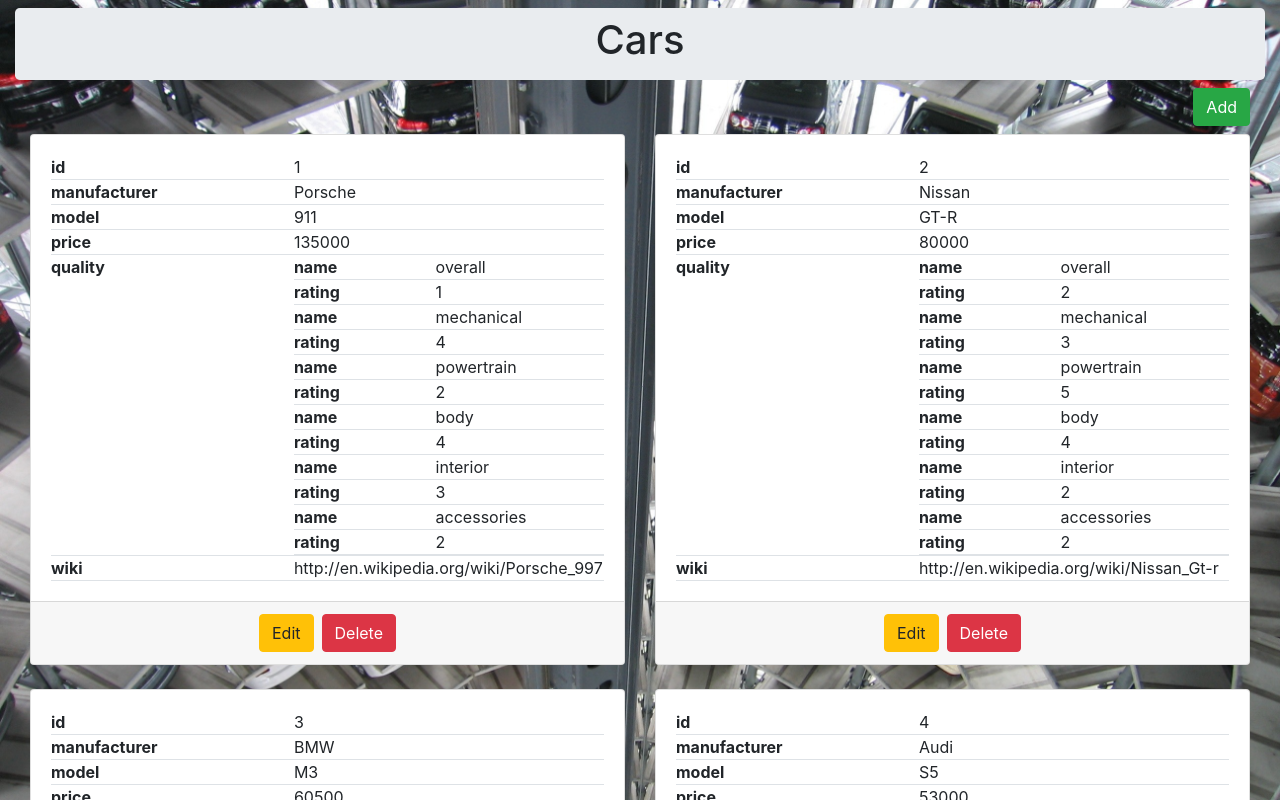
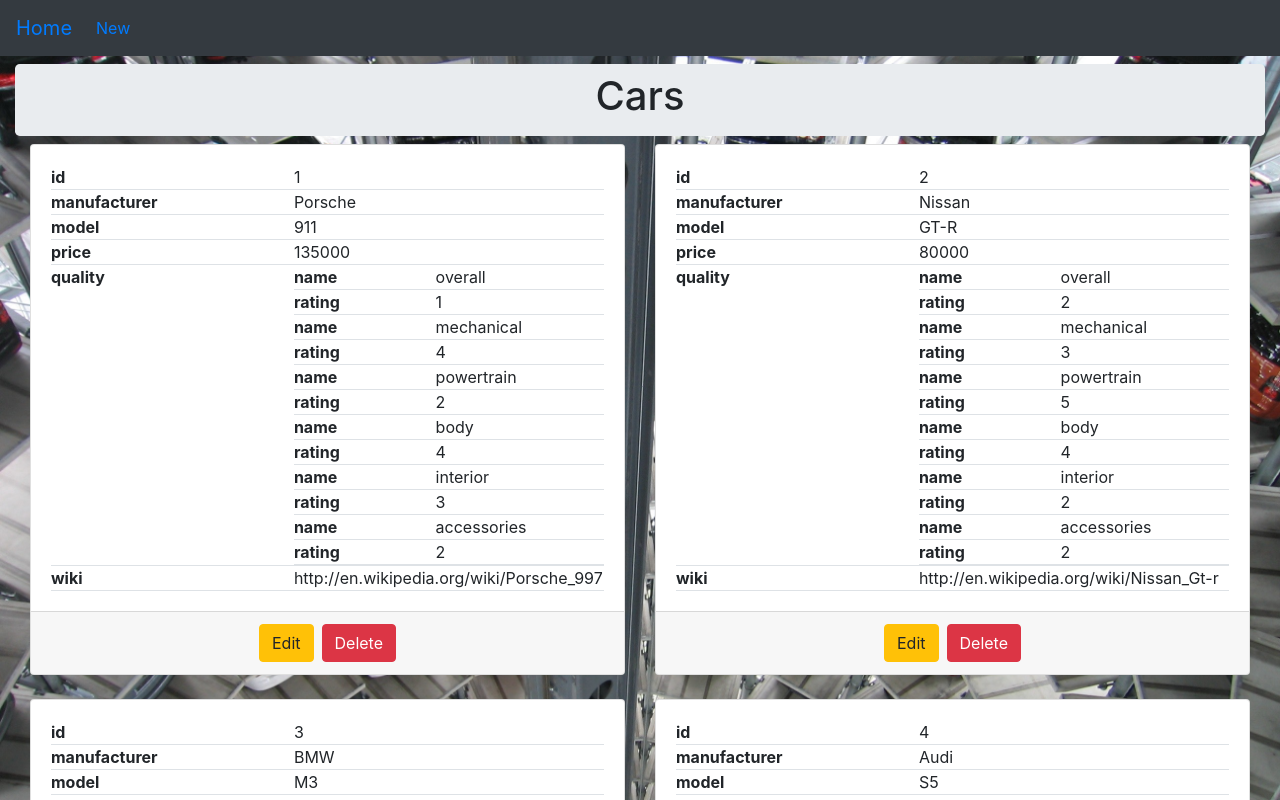
Before and after one commit to AlePericolo/crud-react-app, a React (Create React App) app: page / in a window 1280 px wide. Shown: the top 800 px of the page. Built offline with nearby package versions, Linux system fonts and the light colour scheme; data requests are answered from the project's data file.

Commit message:
handle route

```diff
--- a/src/components/Grid.js
+++ b/src/components/Grid.js
@@ -1,12 +1,16 @@
 import React from 'react';
 import Element from './Element';
 import DeleteButton from './common/DeleteButton';
-import { Link } from 'react-router-dom';
+import { Route, Link } from 'react-router-dom'
+import EditPage from './container/EditPage';
 
 export default class Grid extends React.Component {
 
     geContent = function () {
+        /*provare a spostare il map nel component Element*/
+
         return this.props.data.map((obj, index) => {
+
             return (
                 <div key={index} className="col-sm-6 mb-4">
                     <div className="card">
@@ -14,12 +18,13 @@
                             <Element data={obj} keys={Object.keys(obj)} />
                         </div>
                         <div className="card-footer text-center">
-                            <Link to={"/form/"} params={{ id: obj.id }} >
+                            <Link to={`/edit/${obj.id}`}>
                                 <button type="button" className="btn btn-warning mr-2">Edit</button>
                             </Link>
                             <DeleteButton id={obj.id} />
                         </div>
                     </div>
+                    <Route path="/edit/:id" component={EditPage} />
                 </div>
             )
         })
--- a/src/components/common/DeleteButton.js
+++ b/src/components/common/DeleteButton.js
@@ -1,7 +1,8 @@
 import React from 'react';
 import Service from '../Service';
 import Swal from 'sweetalert2'
-//import { Redirect } from 'react-router-dom';
+import { Route } from 'react-router';
+import HomePage from '../container/HomePage';
 
 export default class DeleteButton extends React.Component {
 
@@ -27,7 +28,10 @@
                                 showConfirmButton: false,
                                 timer: 1500
                             }).then(() => {
-                                return window.location.reload();
+                                return (<Route path='/' component={ (props) => (
+                                            <HomePage timestamp={new Date().toString()} {...props} />
+                                        )}/>);
+                                //return window.location.reload();
                                 //this.props.history.push('/index')
                                 //return <Redirect to='/' />
                             });
@@ -43,7 +47,6 @@
                                 //this.props.history.push('/index')
                                 //return <Redirect to='/' />
                             });
-
                         }
                     }).catch((error) => {
                         console.log("error-----------", error)
--- /dev/null
+++ b/src/components/common/NotFound.js
@@ -0,0 +1,12 @@
+import React from 'react'
+const Notfound = () =>  {
+    return (
+        <div className="container">
+            <div className="jumbotron mt-5">
+                <h1>Not found</h1>
+                <p>Check your path..</p>
+            </div>
+        </div>
+    )
+}
+export default Notfound
--- /dev/null
+++ b/src/components/container/EditPage.js
@@ -0,0 +1,21 @@
+import React, { Component } from 'react';
+import Title from '../common/Title'
+
+class EditPage extends Component {
+
+    render() {
+
+        console.log(this.props)
+        const { params } = this.props.match
+        console.log(params);
+
+        return (
+            <div className="container-fluid">
+                <Title title={'Edit'} />
+                <h2>{params.id}</h2>
+            </div>
+        )
+      }
+}
+
+export default EditPage;
--- a/src/components/container/HomePage.js
+++ b/src/components/container/HomePage.js
@@ -2,14 +2,13 @@
 import Service from '../Service';
 import Grid from '../Grid';
 import Title from '../common/Title'
-import { Link } from 'react-router-dom';
 import Swal from 'sweetalert2'
 
 class HomePage extends Component {
 
     constructor(props) {
         super(props);
-        //console.log(props);
+        console.log(props);
         this.state = { data: '', loadComplete: false };
         this.addService = new Service();
     }
@@ -35,17 +34,11 @@
     }
 
     render() {
+
         if(this.state.loadComplete){
         return (
             <div className="container-fluid">
                 <Title title={'Cars'} />
-                <div className="container-fluid">
-                    <div className="clearfix mb-2">
-                        <Link to={"/form/"} >
-                            <button type="button" className="btn btn-success float-right">Add</button>
-                        </Link>
-                    </div>
-                </div>
                 {this.createGrid()}
             </div>
         )}
--- /dev/null
+++ b/src/components/container/NewPage.js
@@ -0,0 +1,16 @@
+import React, { Component } from 'react';
+import Title from '../common/Title'
+
+class NewPage extends Component {
+
+    render() {
+
+      return (
+        <div className="container-fluid">
+            <Title title={'New'} />
+        </div>
+      )
+    }
+}
+
+export default NewPage;
--- a/src/index.js
+++ b/src/index.js
@@ -1,18 +1,61 @@
 import React from 'react';
 import ReactDOM from 'react-dom';
-import { BrowserRouter as Router, Route } from 'react-router-dom';
+import { Route, Link, BrowserRouter as Router, Switch } from 'react-router-dom'
 import './index.css';
+
+import HomePage from './components/container/HomePage';
+import NewPage from './components/container/NewPage';
+import EditPage from './components/container/EditPage.js';
+import Notfound from './components/common/NotFound';
+
+const routing = (
+    <Router>
+      <div>
+        <nav className="navbar navbar-expand-md bg-dark navbar-dark">
+            <div className="navbar-brand">
+                <Link to="/">Home</Link>
+            </div>
+            <button className="navbar-toggler" type="button" data-toggle="collapse" data-target="#navbarNav" aria-controls="navbarNav" aria-expanded="false" aria-label="Toggle navigation">
+                <span className="navbar-toggler-icon"></span>
+            </button>
+            <div className="collapse navbar-collapse" id="navbarNav">
+                <ul className="navbar-nav">
+                    <li className="nav-item">
+                        <div className="nav-link">
+                            <Link to="/new">New</Link>
+                        </div>
+                    </li>
+                </ul>
+        </div>
+        </nav>
+        <Switch>
+            <Route exact path="/" component={HomePage} />
+            <Route exact path="/new" component={NewPage} />
+            <Route exact path="/edit/:id" component={EditPage} />
+            <Route component={Notfound} />
+        </Switch>
+      </div>
+    </Router>
+  )
+
+ReactDOM.render(routing, document.getElementById('root'))
+
+
+
+
 //import App from './App';
-import HomePage from './components/container/HomePage';
 //import FormPage from './components/container/FormPage';
 //import Add from './components/Add';
 
+/*
 import * as serviceWorker from './serviceWorker';
 
 ReactDOM.render(
     <Router>
         <div>
-            <Route exact path='/' component={HomePage} />
+            <Switch>
+                <Route exact path='/' component={HomePage} />
+            </Switch>
         </div>
     </Router>,
 document.getElementById('root')
@@ -22,3 +65,4 @@
 // unregister() to register() below. Note this comes with some pitfalls.
 // Learn more about service workers: https://bit.ly/CRA-PWA
 serviceWorker.unregister();
+*/
```
Also changed, not shown: src/components/container/FormPage.js (deleted, +0 -24 lines).
